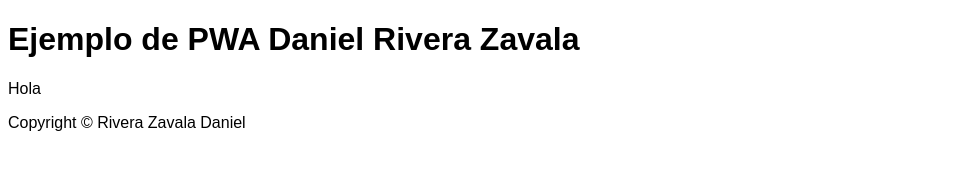
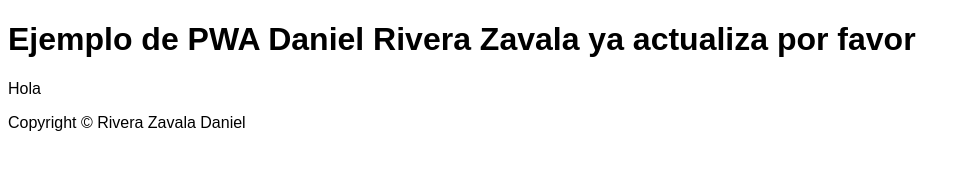
Before and after one commit to DvnielRiveraZavala/DvnielRiveraZavala.github.io, a plain HTML site: page index.html in a window 1280 px wide. Shown: the whole page, without its empty margins (0-971 px from the left). Drawn offline with Linux system fonts and the light colour scheme.

Commit message:
Modificacion del index.html

```diff
--- a/index.html
+++ b/index.html
@@ -27,7 +27,7 @@
     <script type="module" src="cmp/mi-footer.js"></script>
     <link rel="stylesheet" href="css/estilos.css">
   <body>
-    <h1>Ejemplo de PWA Daniel Rivera Zavala</h1>
+    <h1>Ejemplo de PWA Daniel Rivera Zavala ya actualiza por favor</h1>
     <p>Hola</p>
     <footer>
       <p>
```
